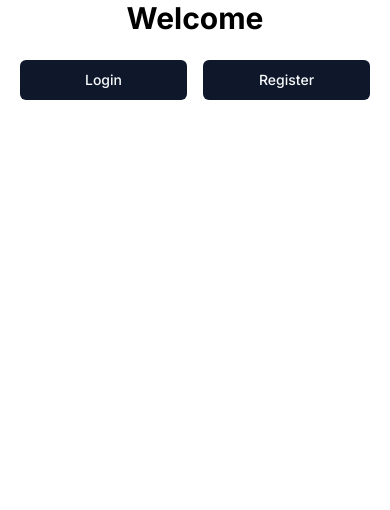
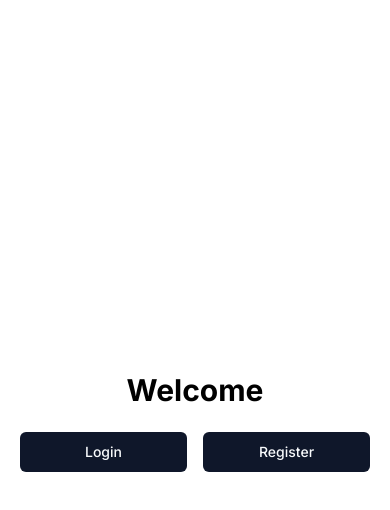
Before and after one commit to kaungmyathan22/golang-nextjs-blog, a Next.js app in the folder client/: page / in a window 390 px wide. Shown: the top 510 px of the page. Built offline with nearby package versions, Linux system fonts and the light colour scheme.

Commit message:
udpate(): layout shift fixed

```diff
--- a/client/src/app/page.tsx
+++ b/client/src/app/page.tsx
@@ -5,8 +5,8 @@ import Link from "next/link";
 
 export default function Home() {
   return (
-    <div className="w-full lg:grid lg:min-h-screen lg:grid-cols-2">
-      <div className="flex items-center justify-center">
+    <div className="w-full lg:grid min-h-screen lg:grid-cols-2">
+      <div className="flex items-center lg:h-auto h-screen justify-center">
         <div className="mx-auto grid w-[350px] gap-6">
           <div className="grid gap-2 text-center">
             <h1 className="text-3xl font-bold">Welcome</h1>
```
